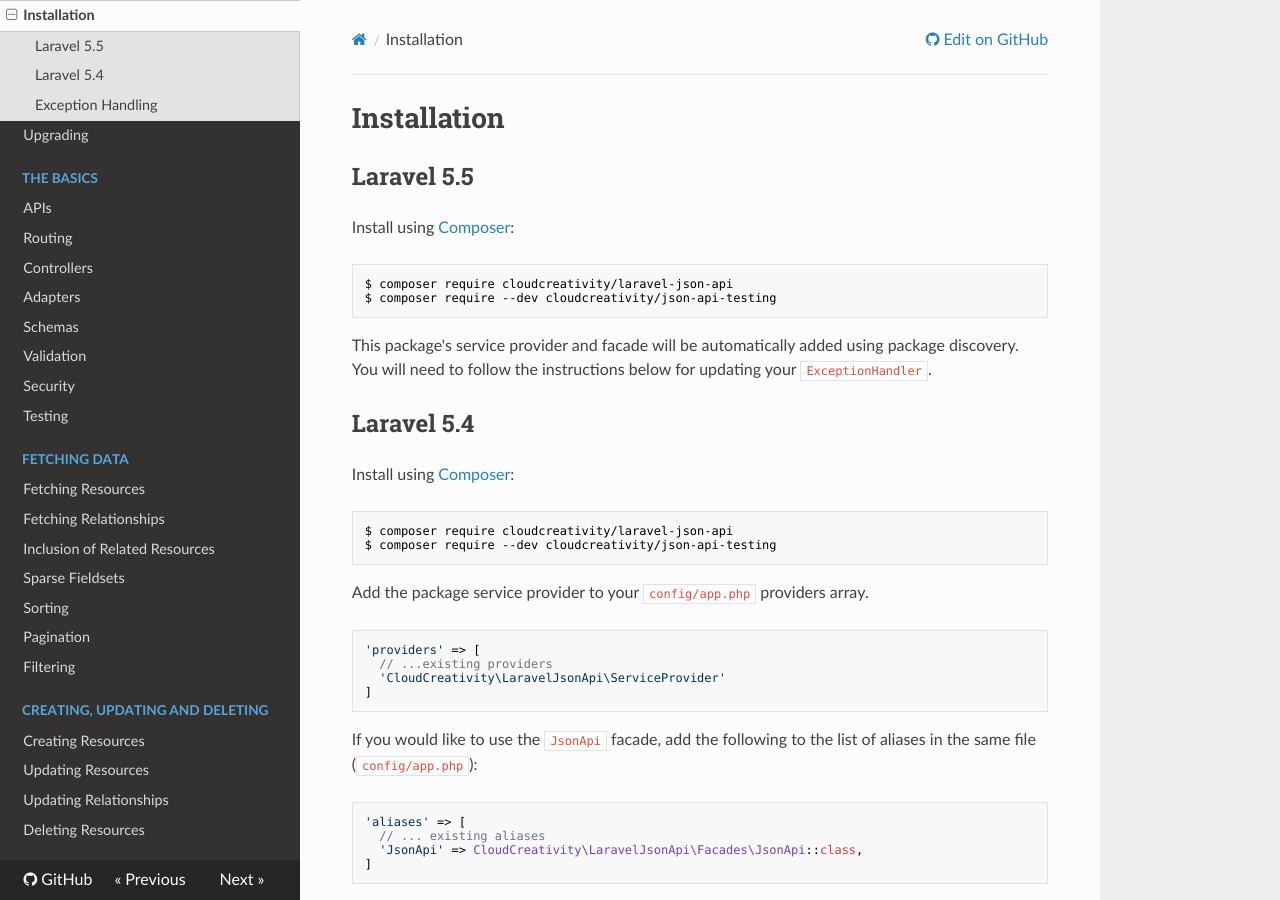
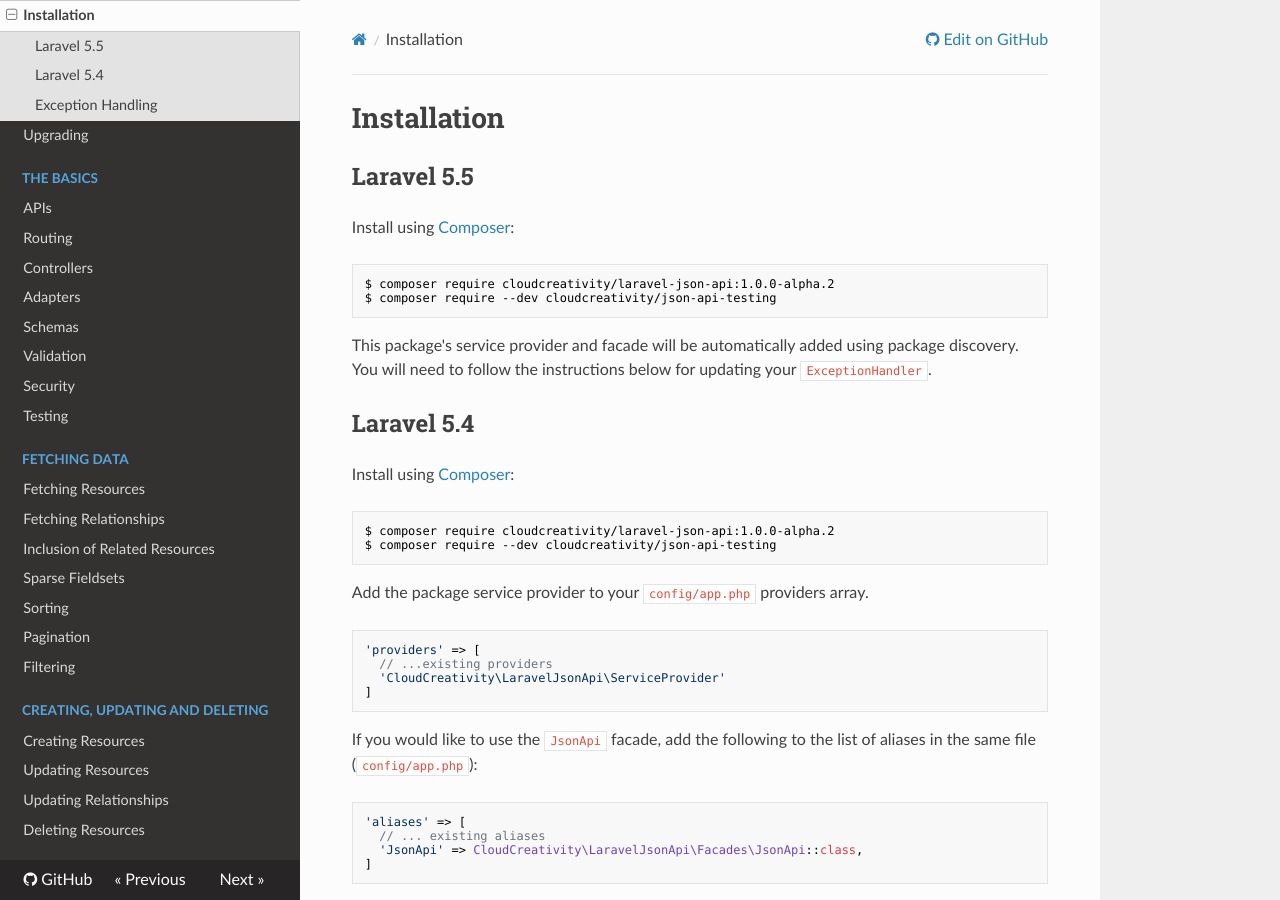
Before and after one commit to cloudcreativity/laravel-json-api, an MkDocs documentation site: the page built from docs/installation.md, in a window 1280 px wide and 900 px high. Built offline with MkDocs 1.6.1, drawn with Linux system fonts in a browser that asks for light colours; nearby versions of some CDN libraries; old or Windows-style settings are respelled for this version of MkDocs.

Commit message:
[Docs] Update installation instructions
Fixes #180

````diff
--- a/docs/installation.md
+++ b/docs/installation.md
@@ -5,7 +5,7 @@
 Install using [Composer](http://getcomposer.org):
 
 ``` bash
-$ composer require cloudcreativity/laravel-json-api
+$ composer require cloudcreativity/laravel-json-api:1.0.0-alpha.2
 $ composer require --dev cloudcreativity/json-api-testing
 ```
 
@@ -17,7 +17,7 @@ need to follow the instructions below for updating your `ExceptionHandler`.
 Install using [Composer](http://getcomposer.org):
 
 ``` bash
-$ composer require cloudcreativity/laravel-json-api
+$ composer require cloudcreativity/laravel-json-api:1.0.0-alpha.2
 $ composer require --dev cloudcreativity/json-api-testing
 ```
 
````
